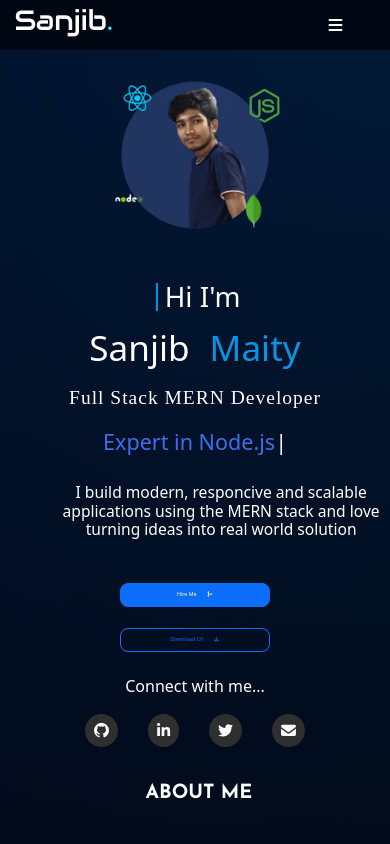
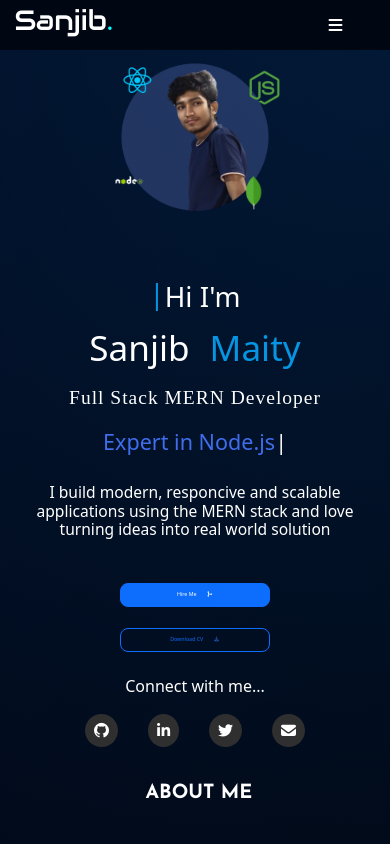
Before and after one commit to MrSanjib023/My-Portfolio, a React (Vite) app: page / in a window 390 px wide. Shown: the top 844 px of the page. Built offline with nearby package versions, Linux system fonts and the light colour scheme; a web font is replaced by a local one.

Commit message:
profilephoto animation

```diff
--- a/package.json
+++ b/package.json
@@ -10,6 +10,7 @@
     "preview": "vite preview"
   },
   "dependencies": {
+    "motion": "^12.42.2",
     "react": "^19.2.5",
     "react-dom": "^19.2.5",
     "react-router": "^8.0.1"
--- a/src/MainComponant/Home.css
+++ b/src/MainComponant/Home.css
@@ -803,6 +803,7 @@ main {
         position: absolute;
         height: auto;
         width: 100%;
+        max-width: 431px;
         top: -30px;
     }
 
@@ -829,13 +830,16 @@ main {
         display: flex;
         justify-content: center;
         text-align: center;
-        max-width: 550px;
+        width: 100% !important;
+        max-width: 431px;
+    }
+    .heroLeft h1{
+        width: 100%;
+        max-width: 431px;
     }
 
     .heroLeft h5 {
-        width: 75%;
-        text-align: center;
-        margin-left: 80px;
+        padding: 0 30px;
     }
 
     #fullstackH1 {
@@ -845,7 +849,7 @@ main {
 
     .name {
         height: auto;
-        width: auto;
+        width: 431px;
         display: flex;
         justify-content: center;
     }
--- a/src/MainComponant/Home.jsx
+++ b/src/MainComponant/Home.jsx
@@ -14,6 +14,7 @@ import express from '../Photos/expressjs.png';
 import node from '../Photos/node.png';
 import projectimg1 from '../Photos/project1.png';
 import { useState, useEffect } from "react";
+import { motion } from "motion/react"
 
 
 const words = [
@@ -122,7 +123,16 @@ const Home = () => {
               </div>
             </div>
             <div className='heroRight'>
-              <img src={profileimg} id='profilephoto'></img>
+              <motion.img
+                animate={{
+                  y: [20, -20, 20]
+                }}
+                transition={{
+                  duration: 15,
+                  repeat: Infinity,
+                  ease: "easeInOut",
+                }}
+                src={profileimg} id='profilephoto'></motion.img>
             </div>
           </div>
         </div>
--- a/src/MainComponant/Nav.css
+++ b/src/MainComponant/Nav.css
@@ -177,7 +177,7 @@ nav {
     .mobile-menu {
         height: 265px;
         width: 130px !important;
-        background-color: rgb(40, 77, 77);
+        background-color: #0d6efd;
         position: absolute;
         top: 50px;
         right: 0px;
```
Also changed, not shown: 1 other file (tests, documents, lock files or other folders).
